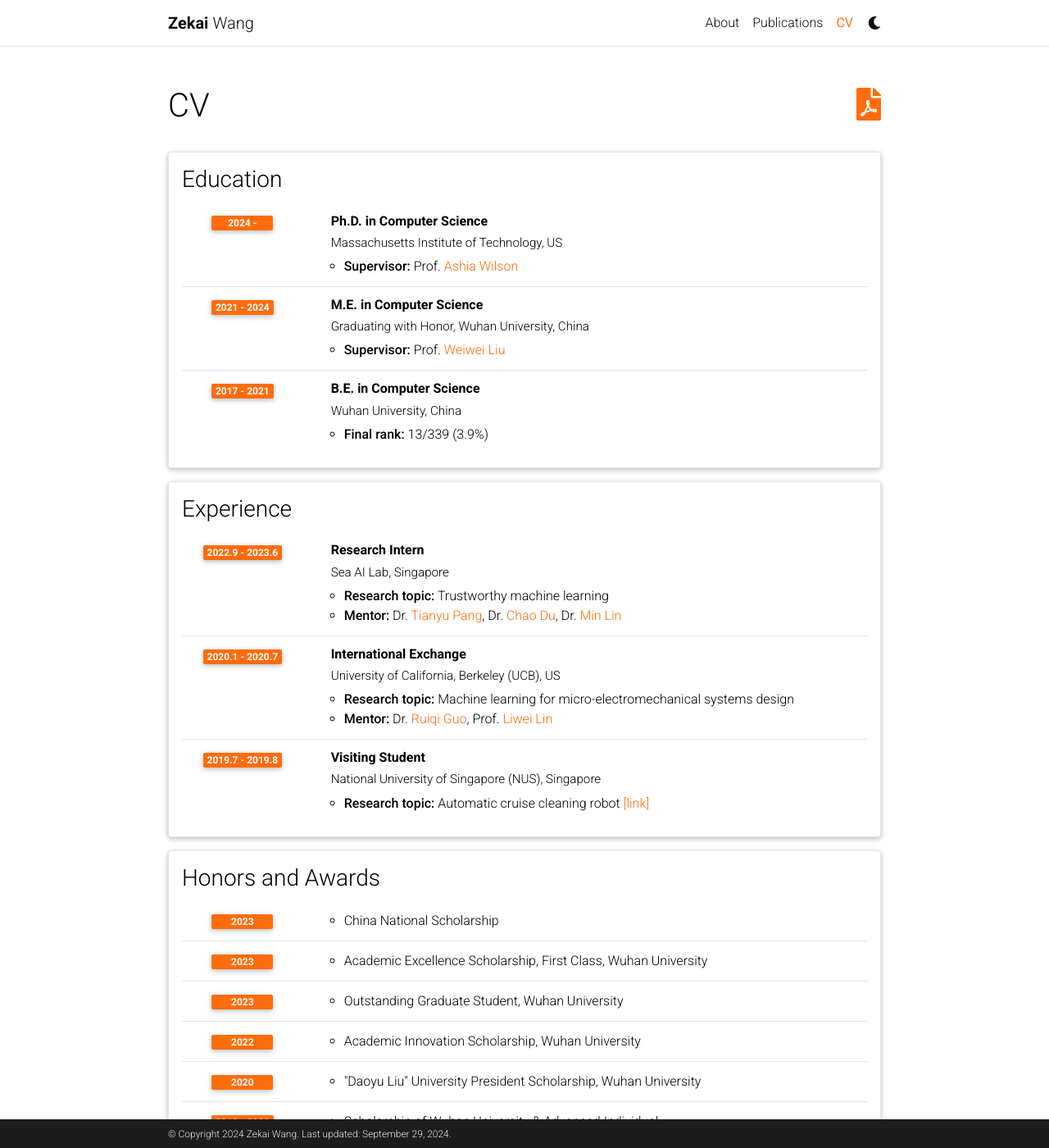
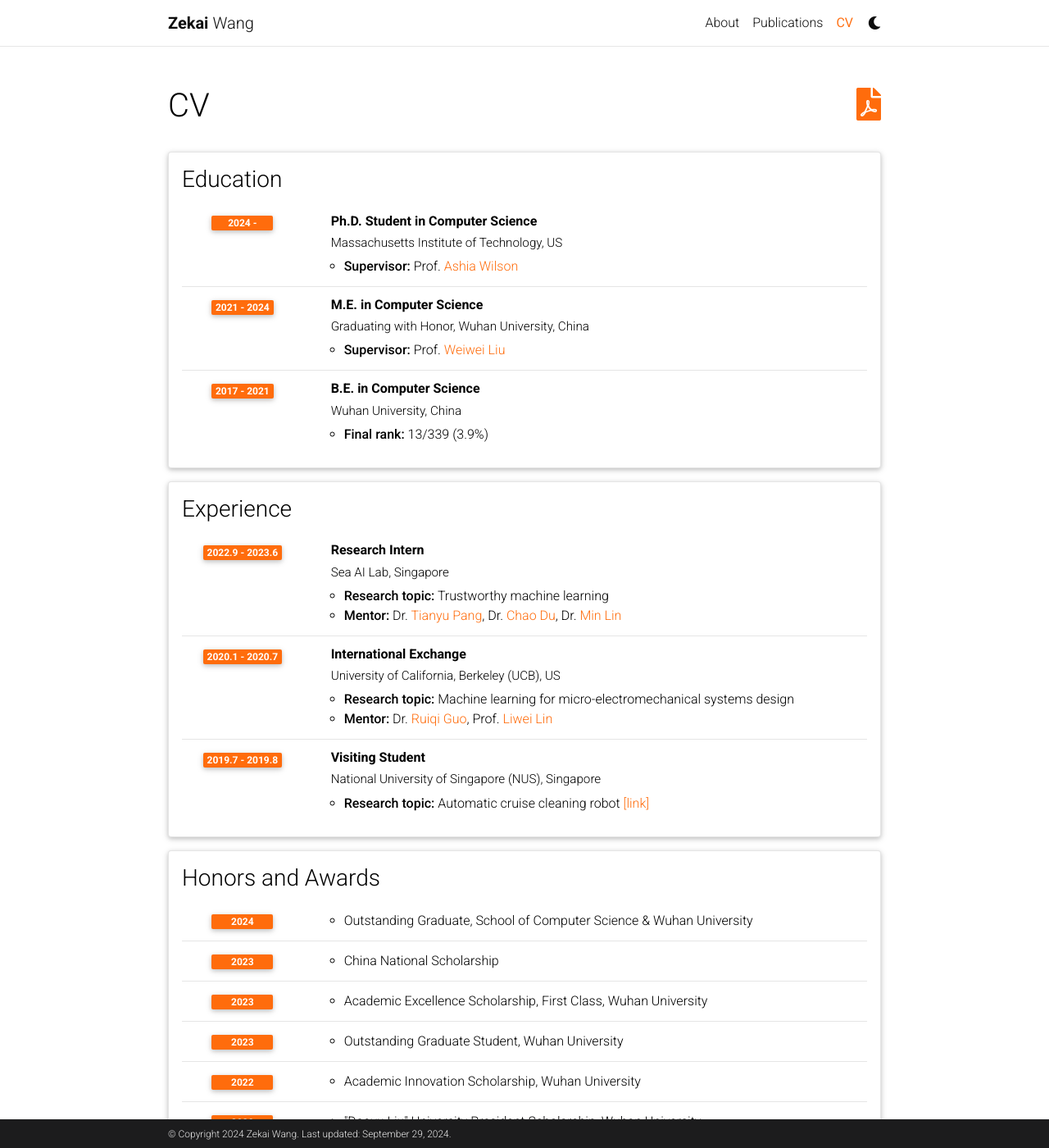
Before and after one commit to wzekai99/wzekai99.github.io, a Jekyll site: the page built from _pages/cv.md, in a window 1280 px wide and 1400 px high. Shown: the whole window at 82% size. Built offline with Jekyll 4.4.1, drawn with Linux system fonts in a browser that asks for light colours; comment, search, counter and statistics services are not loaded; a style sheet for code colours, icons or effects is not loaded.

Commit message:
Update cv.yml

```diff
--- a/_data/cv.yml
+++ b/_data/cv.yml
@@ -1,7 +1,7 @@
 - title: Education
   type: time_table
   contents:
-    - title: Ph.D. in Computer Science
+    - title: Ph.D. Student in Computer Science
       institution: Massachusetts Institute of Technology, US
       year: 2024 -
       description:
@@ -47,6 +47,9 @@
 - title: Honors and Awards
   type: time_table
   contents:
+    - year: 2024
+      items:
+        - "Outstanding Graduate, School of Computer Science &#38; Wuhan University"
     - year: 2023
       items:
         - China National Scholarship
```
